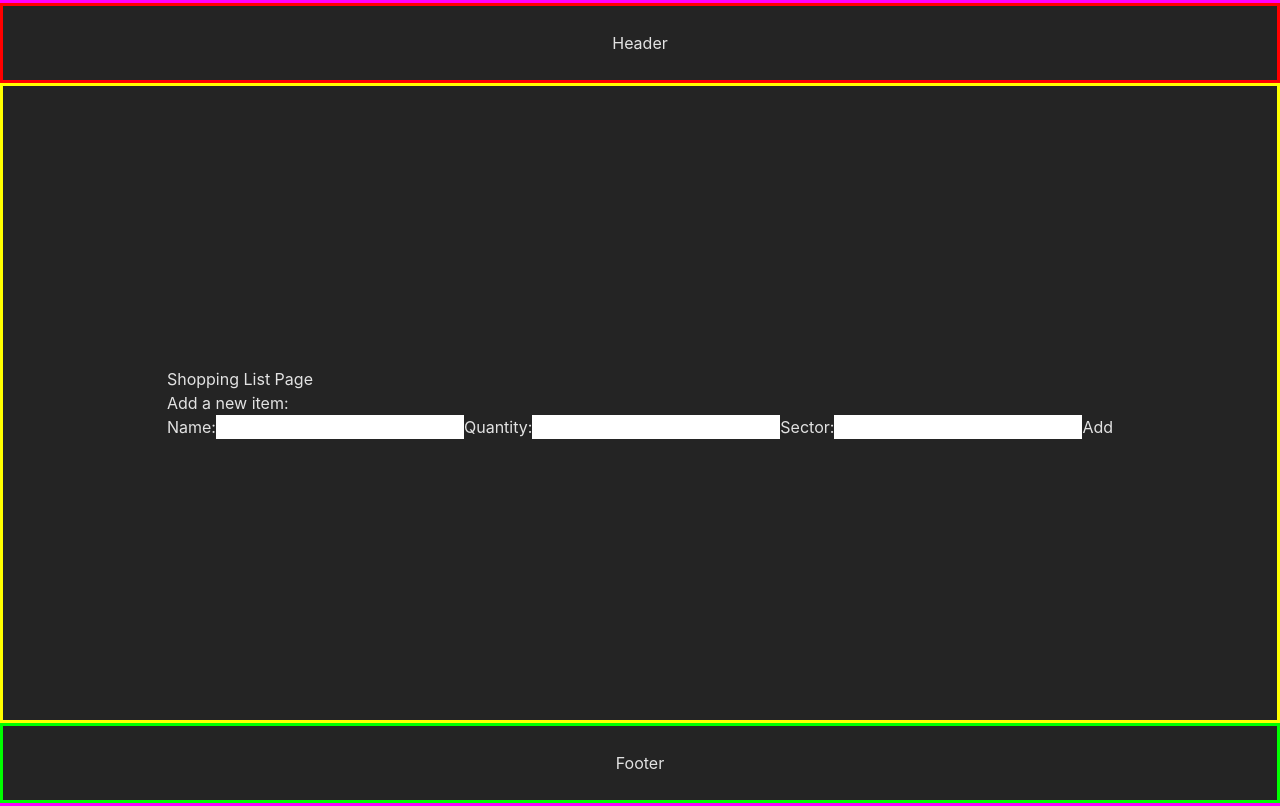
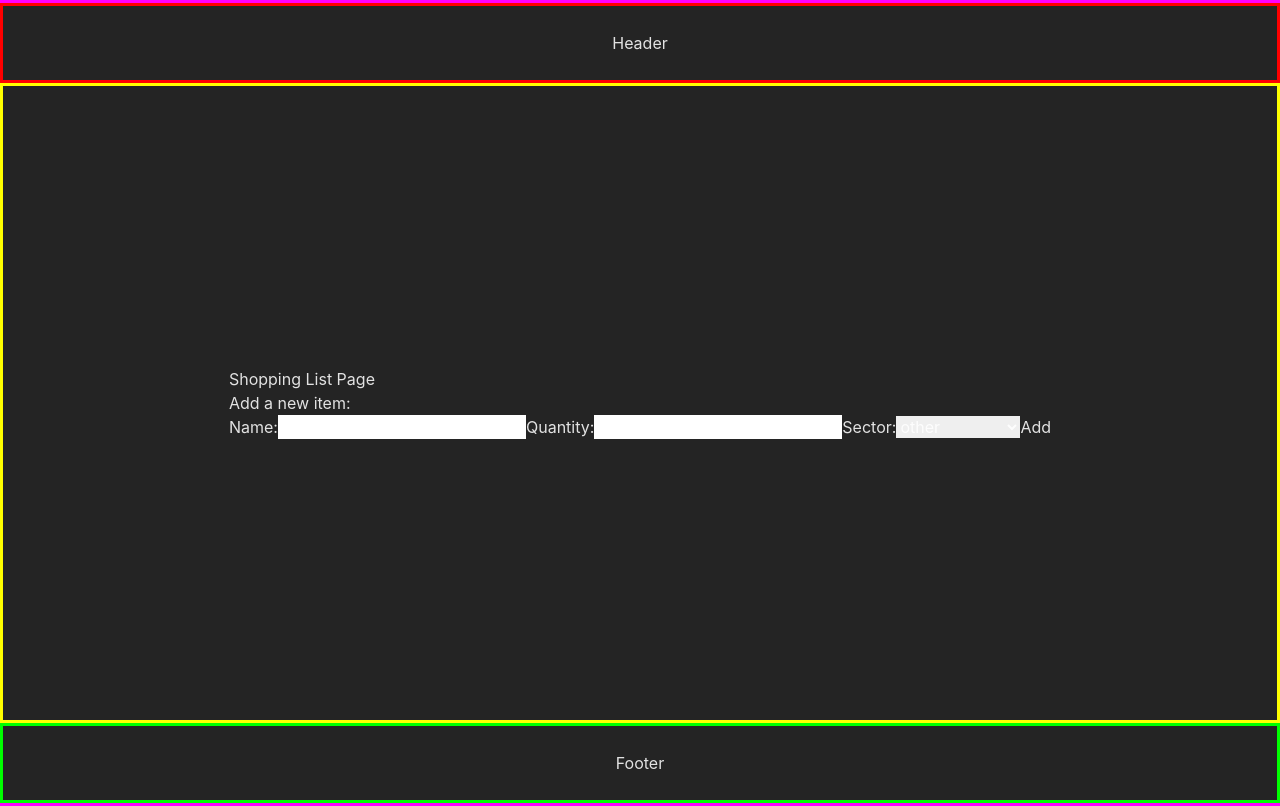
Before and after one commit to laraduerlich/neuefische-group-project-groceryshopping, a React (Vite) app in the folder frontend/: page /shoppinglist in a window 1280 px wide. Built offline with nearby package versions, Linux system fonts and the light colour scheme.

Commit message:
feat: Make the section an enum

```diff
--- a/frontend/src/components/ItemForm.tsx
+++ b/frontend/src/components/ItemForm.tsx
@@ -1,4 +1,4 @@
-import {Item} from "../type/Item.tsx";
+import {Item, Section} from "../type/Item.tsx";
 import {FormEvent, useState} from "react";
 
 type ItemFormProps = {
@@ -8,13 +8,15 @@ type ItemFormProps = {
 export default function ItemForm({onSubmit}: ItemFormProps){
 
     const [name, setName] = useState("");
-    const [sector, setSector] = useState("");
-    const [quantity, setQuantity] = useState("");
+    const [section, setSection] = useState<Section>("other");
+    const [quantity, setQuantity] = useState("0");
 
     const handleSubmit = (event: FormEvent<HTMLFormElement>) => {
         event.preventDefault(); // Verhindert das Neuladen der Seite
-        onSubmit?.({name, sector}, quantity); // Ruft den onSubmit-Handler auf
+        onSubmit?.({name, section}, quantity); // Ruft den onSubmit-Handler auf
     };
+
+    const sections: Section[] = ["fruit", "vegetable", "dairy", "meat", "bakery", "beverages", "frozen", "snacks", "pantry", "household", "personal care", "other"];
 
     return (
         <>
@@ -33,10 +35,12 @@ export default function ItemForm({onSubmit}: ItemFormProps){
                        value={quantity}
                        onChange={(e) => setQuantity(e.target.value)}  />
                 <label htmlFor="sector">Sector:</label>
-                <input id="sector"
+                <select id="sector"
                        name="sector"
-                       value={sector}
-                       onChange={(e) => setSector(e.target.value)} />
+                       value={section}
+                       onChange={(e) => setSection(e.target.value as Section)}>
+                        {sections.map((section, index) => (<option key={index} value={section}>{section}</option>))}
+                </select>
                 <button>Add</button>
             </form>
 
--- a/frontend/src/type/Item.tsx
+++ b/frontend/src/type/Item.tsx
@@ -1,4 +1,6 @@
+export type Section = "fruit" | "vegetable" | "dairy" | "meat" | "bakery" | "beverages" | "frozen" | "snacks" | "pantry" | "household" | "personal care" | "other";
+
 export type Item = {
     name: string;
-    sector: string
+    section: Section;
 }
```
